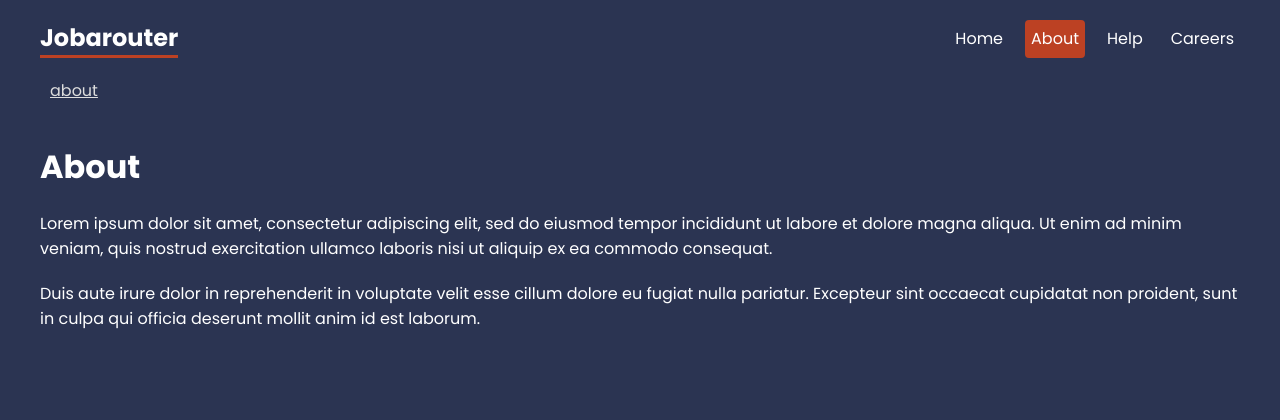
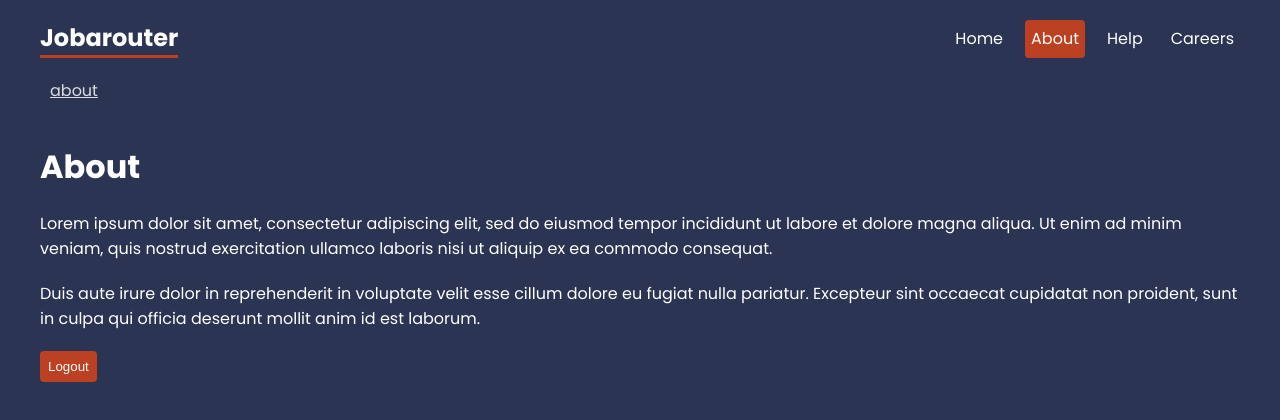
Before and after one commit to misskatiemarple/jobarouter, a React (Create React App) app: page /about in a window 1280 px wide. Shown: the top 420 px of the page. Built offline with nearby package versions, Linux system fonts and the light colour scheme.

Commit message:
User navigation added

```diff
--- a/src/pages/About.js
+++ b/src/pages/About.js
@@ -1,6 +1,13 @@
 import React from "react";
+import { useState } from "react";
+import { Navigate } from "react-router-dom";
 
-export default function about() {
+export default function About() {
+  const [user, setUser] = useState("mario");
+
+  if (!user) {
+    return <Navigate to="/" replace={true} />;
+  }
   return (
     <div className="about">
       <h1>About</h1>
@@ -15,6 +22,7 @@
         dolore eu fugiat nulla pariatur. Excepteur sint occaecat cupidatat non
         proident, sunt in culpa qui officia deserunt mollit anim id est laborum.
       </p>
+      <button onClick={() => setUser(null)}>Logout</button>
     </div>
   );
 }
```
